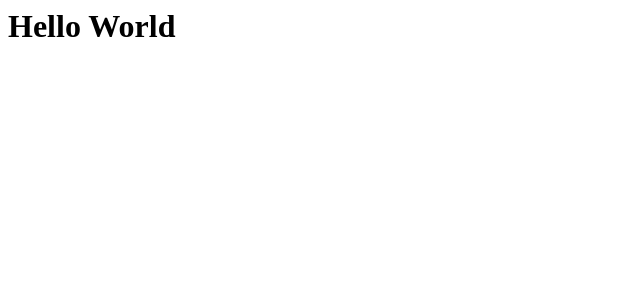
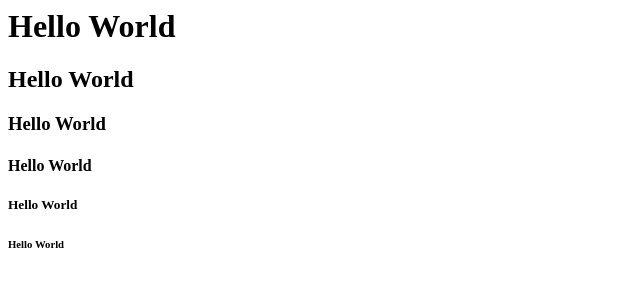
Before and after one commit to esungjin/first, a plain HTML site: page index.html in a window 1280 px wide. Shown: the whole page, without its empty margins (0-640 px from the left). Drawn offline with Linux system fonts and the light colour scheme.

Commit message:
index.html 수정

```diff
--- a/index.html
+++ b/index.html
@@ -1 +1,6 @@
-<h1>Hello World</h1>
+<h1>Hello World</h>
+<h2>Hello World</h>
+<h3>Hello World</h>
+<h4>Hello World</h>
+<h5>Hello World</h>
+<h6>Hello World</h>
```
